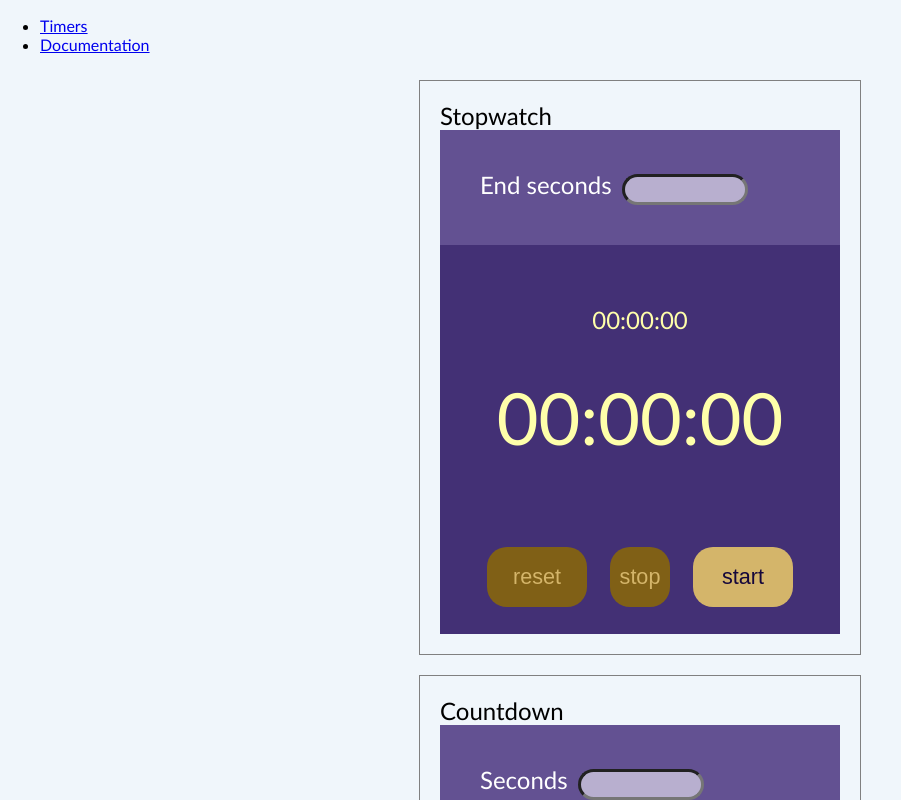
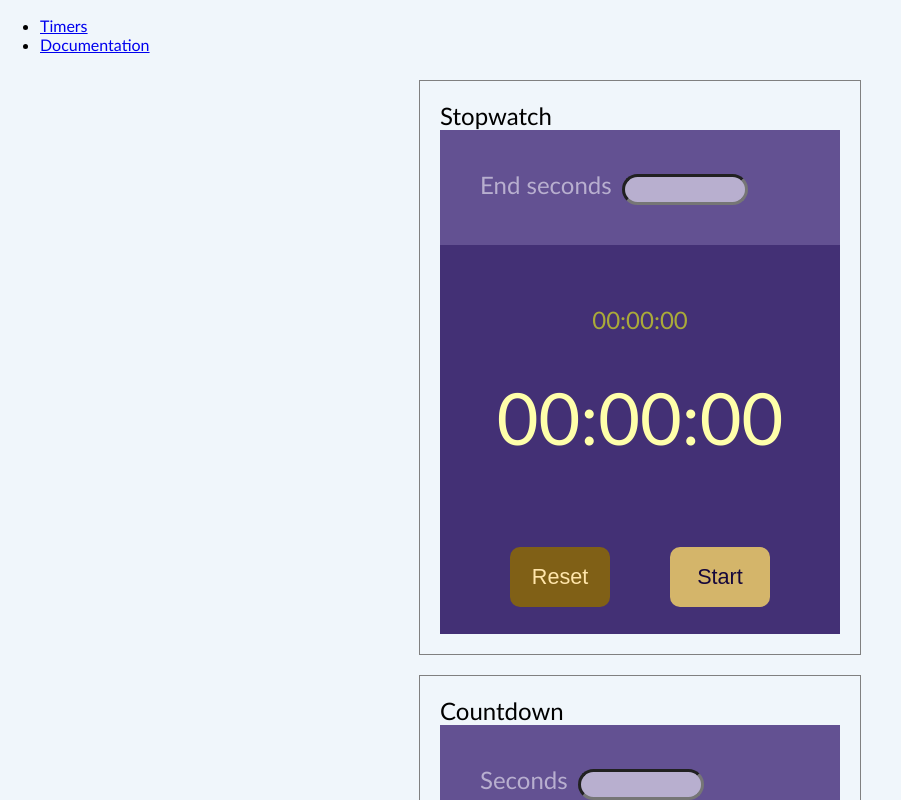
Before and after one commit to prof-tejera/assignment-1-karendolan, a React (Create React App) app: page / in a window 1280 px wide. Shown: the whole page, without its empty margins (0-901 px from the left). Built offline with nearby package versions, Linux system fonts and the light colour scheme.

Commit message:
Move all colors to central source

```diff
--- a/src/components/generic/Button.js
+++ b/src/components/generic/Button.js
@@ -1,8 +1,9 @@
 import React from "react";
 import PropTypes from "prop-types";
 import styled from "styled-components";
+import GENERIC  from "../../shared/COLOR";
 
-const primaryColor = "#ffa2bf";
+const primaryColor =  GENERIC.BUTTON_COLORS.active.color;
 
 const sizeMapping = {
   small: 60,
@@ -20,25 +21,14 @@ const ButtonStyled = styled.input`
   text-align: center;
   font-size: .9em;
   text-decoration: none;
-  background-color: ${(props) =>
-    {
-      /* Palette color codes */
-      /* */
-      /* Palette URL: http://paletton.com/#uid=34h0r1klhllaDvZfYqDqyg2vUaIklhllaDvZfYqDqyg2vUaIklhllaDvZfYqDqyg2vUaI */
-      if (props.active) return '#D4B56A';
-      return '#806016';
-    }
-  };
-  color: ${(props) =>
-    {
-      /* Palette color codes */
-      /* Palette URL: http://paletton.com/#uid=34h0r1klhllaDvZfYqDqyg2vUaIklhllaDvZfYqDqyg2vUaIklhllaDvZfYqDqyg2vUaI */
-      if (props.active) return '#15073B';
-      return '#D4B56A';
-    }
-  };
+  background-color: ${(props) => {
+    return GENERIC.BUTTON_COLORS[props.activeKey].background
+  }};
+  color: ${(props) => {
+    return GENERIC.BUTTON_COLORS[props.activeKey].color
+  }};
   border: none;
-  border-radius: 20px;
+  border-radius: 10px;
   &:hover {
         outline: none;
         box-shadow: 0px 0px 6px black;
@@ -46,7 +36,6 @@ const ButtonStyled = styled.input`
   &:active {
         outline: none;
         box-shadow: 0px 0px 2px red;
-        color: green;
         opacity: 0.8;
     };
 `;
@@ -60,7 +49,7 @@ class Button extends React.Component {
           size={size}
           type="Button"
           value={text}
-          active={active}
+          activeKey={ active ? 'active' : 'inactive' }
           onClick={onClick}
         />
     );
@@ -79,40 +68,40 @@ Button.docs =   {
         defaultValue: "medium",
       },
       {
-        prop: 'color',
-        key: 'color',
-        description: "Changes the color of the button",
-        type: "string",
-        defaultValue: primaryColor,
+        prop: 'active',
+        key: 'active',
+        description: 'Identifies the primary button',
+        type: 'boolean',
+        defaultValue: 'true',
       },
       {
         prop: 'text',
         key: 'text',
-        description: "The text to display on the button",
-        type: "string",
-        defaultValue: "none",
+        description: 'The text to display on the button',
+        type: 'string',
+        defaultValue: 'none',
       },
       {
         prop: 'onClick',
         key: 'onClick',
-        description: "Callback for click event on button",
-        type: "function",
-        defaultValue: "ClickMe",
+        description: 'Callback for click event on button',
+        type: 'function',
+        defaultValue: 'ClickMe',
       }
     ]
 }
 
 Button.propTypes = {
-  size: PropTypes.oneOf(["small", "medium", "large"]),
+  size: PropTypes.oneOf(['small', 'medium', 'large']),
   color: PropTypes.string,
   text: PropTypes.string,
   onClick: PropTypes.func.isRequired,
 };
 
 Button.defaultProps = {
-  size: "medium",
+  size: 'medium',
+  text: 'ClickMe',
   color: primaryColor,
-  text: "ClickMe",
 };
 
 export default Button;
--- a/src/components/generic/ButtonPanel.js
+++ b/src/components/generic/ButtonPanel.js
@@ -4,38 +4,46 @@
  import React from "react";
  import PropTypes from "prop-types";
  import styled from "styled-components";
- import {STATUS} from "../../utils/helpers"
+ import { STATUS } from "../../utils/helpers"
 
  import Button from "./Button";
 
  const Container = styled.div`
    display: flex;
    flex-direction: row;
-   justify-content: space-between;
+   justify-content: space-around;
 `;
 
  class ButtonPanel extends React.Component {
+
+   // Change button text based on status
+   getText(status) {
+     switch (status) {
+       case STATUS.RUNNING:
+       case STATUS.RESTING:
+        return 'Pause';
+       case STATUS.RESET:
+       case STATUS.PAUSED:
+       default:
+        return 'Start';
+      };
+   };
+
    render() {
-     const {onStart, onStop, onReset, status} = this.props;
+     const {onClick, onReset, status} = this.props;
      return (
        <Container>
          <Button
            size='large'
            active={false}
-           text='reset'
+           text='Reset'
            onClick={onReset}
          />
           <Button
-            size='small'
-            active={false}
-            text='stop'
-            onClick={onStop}
-          />
-          <Button
             size='large'
             active={true}
-            text='start'
-            onClick={onStart}
+            text={this.getText(status)}
+            onClick={onClick}
           />
        </Container>
      )
--- a/src/components/generic/DisplayTime.js
+++ b/src/components/generic/DisplayTime.js
@@ -1,6 +1,7 @@
 import React from "react";
 import PropTypes from "prop-types";
 import styled from "styled-components";
+import GENERIC  from "../../shared/COLOR";
 
 const fontSizeMap = {
   small: '.8em',
@@ -11,28 +12,32 @@ const fontSizeMap = {
 const Container = styled.div`
   text-align: center;
   font-size: ${(props) => props.size};
-  color: #FFFFAA; /*#FFD4AA; #D49E6A;*/
+  color: ${(props) => {
+    return GENERIC.DISPLAY_TIME[props.activeKey].color
+  }};
   padding: 20px;
-  background-color: #433075;
 `;
 
 const Label = styled.span`
   margin-right: 5px;
-  color: white;
+  color: ${GENERIC.DISPLAY_TIME.label.color};
 `;
 
 class DisplayTime extends React.Component {
   render() {
     // const seconds = 7446; //2hr, 4 min, 6 secs
-    const { seconds, label } = this.props;
-    const size = fontSizeMap[this.props.size];
+    const { seconds, label, active, size } = this.props;
+    const textSize = fontSizeMap[size];
     // TODO: Move this to Utils area?
     // Split the seconds into Hour :  Min : Sec
     const hour = Math.floor(seconds / (60 * 60));
     const min = Math.floor(seconds % (60 * 60) / 60);
     const sec = Math.floor(seconds % (60 * 60) % 60);
     return (
-      <Container size={size}>
+      <Container
+        size={textSize}
+        activeKey={active ? 'active' : 'inactive'}
+      >
         {label && <Label>{label}</Label>}
         {('00' + hour).slice(-2)}
         :
@@ -76,11 +81,13 @@ DisplayTime.propTypes = {
   seconds: PropTypes.number,
   label: PropTypes.string,
   size: PropTypes.string,
+  active: PropTypes.bool,
 };
 
 DisplayTime.defaultProps = {
   seconds: 0,
-  size: 'medium'
+  size: 'medium',
+  active: true,
 };
 
 export default DisplayTime;
--- a/src/components/generic/Input.js
+++ b/src/components/generic/Input.js
@@ -1,6 +1,9 @@
 import React from "react";
 import PropTypes from "prop-types";
 import styled from "styled-components";
+import GENERIC  from "../../shared/COLOR";
+
+const primaryColor =  GENERIC.INPUT.background;
 
 const InputStyled = styled.input`
   display: inline-block;
@@ -8,10 +11,15 @@ const InputStyled = styled.input`
   padding: 5px 10px;
   text-align: left;
   text-decoration: none;
-  background-color: #B8AFCF; /* #ACA2C7; /* #CFCADF; */
+  color: ${GENERIC.INPUT.color};
+  background-color: ${primaryColor};
   border-width: medium;
   border-radius: 20px;
   margin-left: 10px;
+`;
+
+const LabelStyled = styled.label`
+  color: ${GENERIC.INPUT.color};
 `;
 
 class Input extends React.Component {
@@ -19,7 +27,11 @@ class Input extends React.Component {
     const {value, onChange, name, label, maxNum} = this.props;
     return (
       <div>
-        <label htmlFor={name}>{label}</label>
+        <LabelStyled
+          htmlFor={name}
+        >
+          {label}
+        </LabelStyled>
         <InputStyled
           id={name}
           name={name}
--- a/src/components/generic/Panel.js
+++ b/src/components/generic/Panel.js
@@ -1,5 +1,6 @@
 /**
  * Panel handles layout of the timer
+ * It also controls the color palette
  */
  import React from "react";
  import PropTypes from "prop-types";
@@ -9,7 +10,10 @@
  import DisplayRounds from "./DisplayRounds";
  import Input from "./Input";
  import ButtonPanel from "./ButtonPanel";
- import {STATUS} from "../../utils/helpers"
+ import { STATUS } from "../../utils/helpers";
+ import GENERIC  from "../../shared/COLOR";
+
+ const primaryColor =  GENERIC.PANEL.DEFAULT.background;
 
  const PanelStyle = styled.div`
    display: flex;
@@ -18,23 +22,23 @@
    width: 400px;
    /* Using Gill Sans because it's fun, easy to read, and emits energy */
    font-family: "Gill Sans", sans-serif;
-   background-color: #897BAF; /*#2E4172; */
-   color: white;
+   background-color: ${primaryColor};
+   color: ${GENERIC.PANEL.DEFAULT.color};
 `;
 
  const InputsContainer = styled.div`
-   background-color: #635192;
+   color: ${GENERIC.PANEL.INPUT.color};
+   background-color: ${GENERIC.PANEL.INPUT.background};
    padding: 40px;
-
 `;
 
-  const ActionContainer = styled.div`
-    background-color: #433075;
+  const DisplayContainer = styled.div`
+    background-color: ${GENERIC.PANEL.DISPLAY.background};
     padding: 40px 20px;
   `;
 
   const ControlsContainer = styled.div`
-    background-color: #433075; /*#15073B;/* #635192; */
+    background-color: ${GENERIC.PANEL.CONTROLS.background};
     padding: 20px 40px;
   `;
 
@@ -46,10 +50,10 @@
         <InputsContainer>
           {inputs}
         </InputsContainer>
-        <ActionContainer>
+        <DisplayContainer>
           {displayTimes}
           {displayRounds}
-        </ActionContainer>
+        </DisplayContainer>
         <ControlsContainer>
           <ButtonPanel
             status={status}
@@ -77,6 +81,7 @@
  Panel.defaultProps = {
    size: "medium",
    text: "ClickMe",
+   color: primaryColor,
  };
 
  export default Panel;
--- a/src/components/timers/Stopwatch.js
+++ b/src/components/timers/Stopwatch.js
@@ -35,10 +35,12 @@ class Stopwatch extends React.Component {
       <DisplayTime
         label=""
         seconds={seconds}
+        active={false}
       />,
       <DisplayTime
         seconds={curSecond}
         size='large'
+        active={true}
       />
     ]
 
--- a/src/components/timers/Tabata.js
+++ b/src/components/timers/Tabata.js
@@ -33,7 +33,7 @@ class Tabata extends React.Component {
     const timerTitle = "Tabata";
     // The amount of total secs in current Tabata segment
     const seconds =  status === STATUS.RESTING ? restSecs : workSecs;
-    const label = status === STATUS.RESTING ? 'rest' : 'work';
+    const label = status === STATUS.RESTING ? 'Rest' : 'Work';
     const inputs = [
          <Input
           onChange={this.onChange}
@@ -60,10 +60,12 @@ class Tabata extends React.Component {
         label={label}
         seconds={seconds}
         key="1"
+        active={false}
       />,
       <DisplayTime
         seconds={curSecond}
         size='large'
+        active={true}
       />
     ];
     const displayRounds = [
--- a/src/components/timers/XY.js
+++ b/src/components/timers/XY.js
@@ -5,7 +5,7 @@ import Panel from "../generic/Panel";
 import Input from "../generic/Input";
 import DisplayRounds from "../generic/DisplayRounds";
 import DisplayTime from "../generic/DisplayTime";
-import {STATUS} from "../../utils/helpers"
+import { STATUS } from "../../utils/helpers"
 
 class XY extends React.Component {
   constructor(props) {
@@ -28,7 +28,7 @@ class XY extends React.Component {
   }
 
   render() {
-    const {workSecs, rounds, curRound, curSecond} = this.state;
+    const { workSecs, rounds, curRound, curSecond } = this.state;
     const timerTitle = "XY";
     const inputs = [
        <Input
@@ -52,11 +52,13 @@ class XY extends React.Component {
         label=""
         seconds={workSecs}
         key="1"
+        active={false}
       />,
       <DisplayTime
         seconds={curSecond}
         size='large'
         key="2"
+        active={true}
       />
     ]
     const displayRounds = [
--- /dev/null
+++ b/src/shared/COLOR.js
@@ -0,0 +1,84 @@
+/* CSS - Cascading Style Sheet */
+/* Palette color codes */
+/* Palette URL: http://paletton.com/#uid=34h0r1klhllaDvZfYqDqyg2vUaIklhllaDvZfYqDqyg2vUaIklhllaDvZfYqDqyg2vUaI */
+/* Feel free to copy&paste color codes to your application */
+/* As hex codes */
+const COLOR = {
+  primary0: { color: '#433075' },	/* Main Primary color */
+  primary1: { color: '#897BAF' },
+  primary2: { color: '#635192' },
+  primary3: { color: '#291758' },
+  primary4: { color: '#15073B' },
+  primaryLightest: {color: '#B8AFCF'},
+
+  secondary10: { color: '#AAAA39' },	/* Main Secondary color (1) */
+  secondary11: { color: '#FFFFAA' },
+  secondary12: { color: '#D4D46A' },
+  secondary13: { color: '#808016' },
+  secondary14: { color: '#555500' },
+
+  secondary20: { color: '#AA8839' },	/* Main Secondary color (2) */
+  secondary21: { color: '#FFE5AA' },
+  secondary22: { color: '#D4B56A' },
+  secondary23: { color: '#806016' },
+  secondary24: { color: '#553C00' },
+};
+
+const GENERIC = {
+  COLOR,
+  BUTTON_COLORS:{
+    active: {
+      color: COLOR.primary4.color,
+      background: COLOR.secondary22.color,
+    },
+    inactive: {
+      color: COLOR.secondary21.color,
+      background: COLOR.secondary23.color
+    },
+  },
+  DISPLAY_TIME: {
+    label: {
+      color: COLOR.primaryLightest.color,
+    },
+    active: {
+      color: COLOR.secondary11.color,
+    },
+    inactive: {
+      color: COLOR.secondary10.color,
+    },
+  },
+  DISPLAY_ROUNDS: {
+    active: {
+      color: COLOR.primary4.color,
+      background: COLOR.secondary10.color,
+    },
+    inactive: {
+      color: COLOR.secondary13.color,
+      background: COLOR.primary1.color,
+    },
+    label: {
+      color: COLOR.primaryLightest.color,
+    }
+  },
+  INPUT: {
+    color: COLOR.primaryLightest.color,
+    background: COLOR.primaryLightest.color,
+  },
+  PANEL: {
+    DEFAULT:{
+      color: COLOR.primary1.color,
+      background: COLOR.primary1.color,
+    },
+    INPUT:{
+      background: COLOR.primary2.color,
+    },
+    DISPLAY:{
+      background: COLOR.primary0.color,
+    },
+    CONTROLS: {
+      background: COLOR.primary0.color,
+    },
+  }
+}
+
+export default GENERIC;
```
Also changed, not shown: src/components/generic/DisplayRounds.js (+10 -6 lines).
